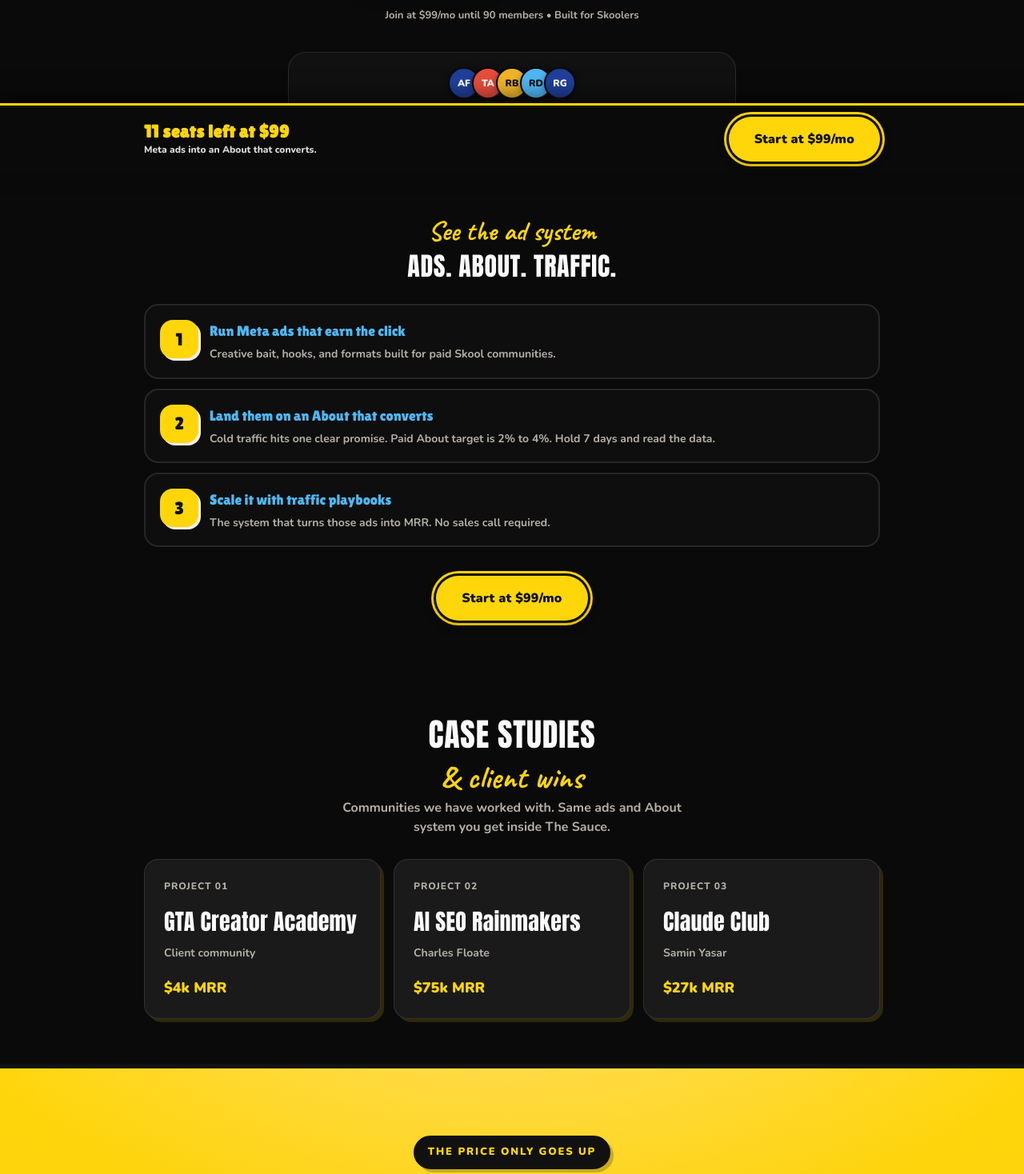
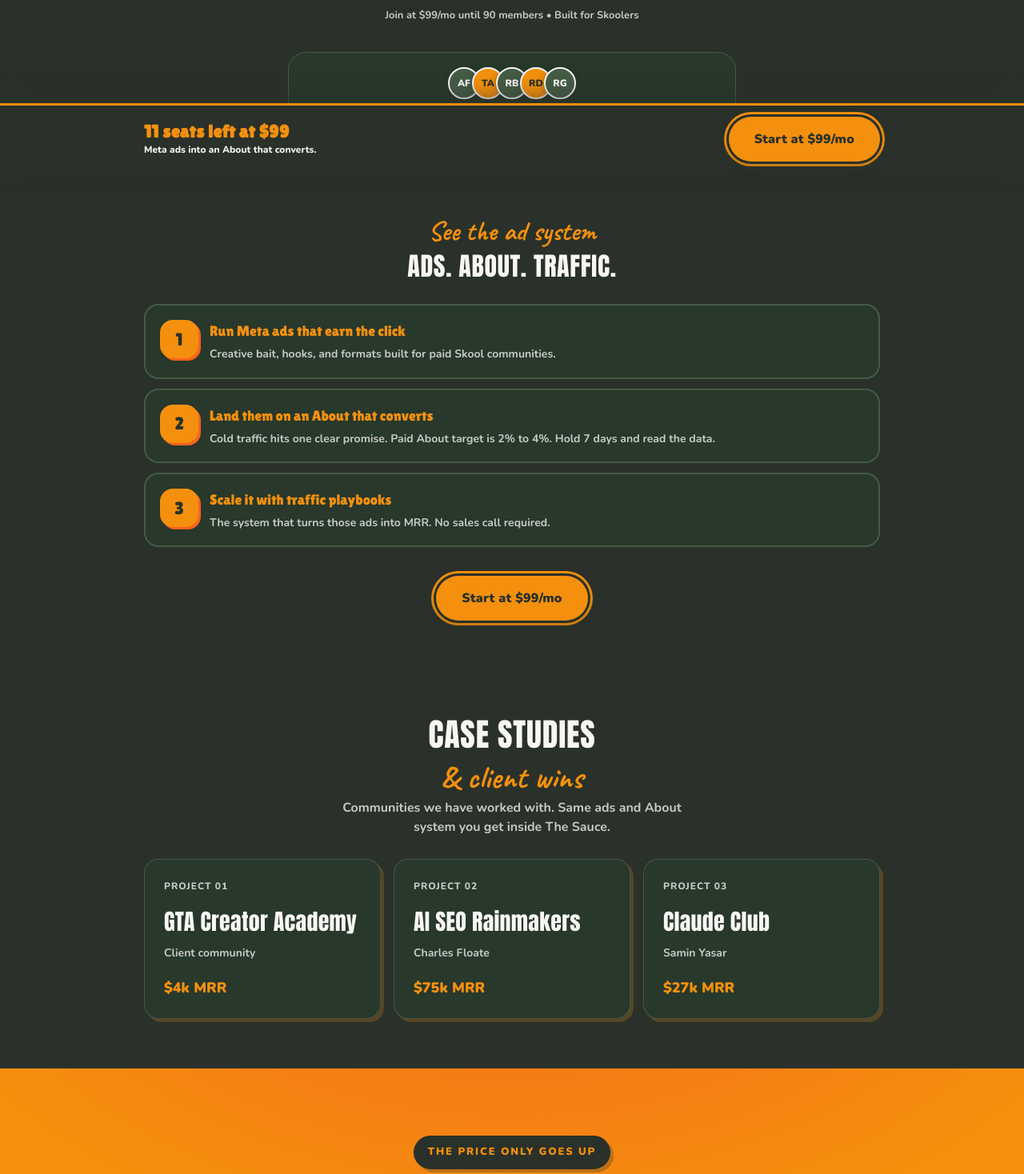
Before and after one commit to skoolnoob/sauceskool, a Next.js app: page / in a window 1280 px wide. Shown: the part 584-2052 px from the top of the page at 80% size. Built offline with nearby package versions, Linux system fonts and the light colour scheme.

Commit message:
Restyle sauceskool.com to Ryan's brand palette (#16)
Apply brand palette: background #2A312A, cards #28382B, primary buttons and ladder highlight #F4900E. Keep 79 members and 11 seats left.

```diff
--- a/app/globals.css
+++ b/app/globals.css
@@ -1,18 +1,16 @@
 :root {
---ink: #0a0a0a;
---ink2: #141414;
---card: #1a1a1a;
---line: rgba(255,255,255,0.10);
---text: #fafafa;
---muted: #b5b0a8;
---skool: #ffd60a;
---skool2: #f5c518;
---cream: #f6f0e2;
---blue: #1f3f9a;
---coral: #e74c3c;
---sky: #4fb7f2;
---gold: #f0b429;
---cta-orange: #d45a3a;
+/* Ryan brand: dark greens for surfaces, oranges for CTAs and accents. */
+--ink: #2A312A;
+--ink2: #28382B;
+--card: #28382B;
+--mid: #455B46;
+--line: rgba(255,255,255,0.14);
+--text: #f7f6f3;
+--muted: rgba(255,255,255,0.74);
+--amber: #F4900E;
+--orange: #F7631C;
+--hot: #ED5005;
+--on-amber: #2A312A;
 --font-display: "Lilita One",sans-serif;
 --font-script: "Caveat",cursive;
 --font-headline: "Anton",Impact,sans-serif;
@@ -33,8 +31,8 @@ a { color: inherit; }
 .wrap { width: min(920px, calc(100% - 40px)); margin: 0 auto; }
 
 .announce {
-background: var(--skool);
-color: #111;
+background: var(--amber);
+color: var(--on-amber);
 font-weight: 900;
 font-size: clamp(12px, 2.2vw, 14px);
 padding: 10px 16px;
@@ -43,21 +41,21 @@ letter-spacing: -0.01em;
 
 .btn {
 display: inline-flex; align-items: center; justify-content: center; gap: 8px;
-background: var(--skool); color: #111; font-weight: 900;
+background: var(--amber); color: var(--on-amber); font-weight: 900;
 font-family: var(--font-body);
 border-radius: 999px; padding: 14px 22px; text-decoration: none;
 border: 0; cursor: pointer;
-box-shadow: 0 0 0 3px #111, 0 0 0 6px var(--skool);
+box-shadow: 0 0 0 3px var(--ink), 0 0 0 6px var(--amber);
 transition: transform .15s ease, background .15s ease;
 }
 .btn-pill {
 padding: 16px 32px;
 font-size: 16px;
 letter-spacing: 0.01em;
-background: var(--skool);
-box-shadow: 0 6px 16px rgba(0,0,0,0.22), 0 0 0 3px #111, 0 0 0 6px var(--skool);
+background: var(--amber);
+box-shadow: 0 6px 16px rgba(42,49,42,0.35), 0 0 0 3px var(--ink), 0 0 0 6px var(--amber);
 }
-.btn:hover { background: var(--skool2); transform: translateY(-2px) rotate(-0.5deg); }
+.btn:hover { background: var(--amber); box-shadow: 0 6px 16px rgba(42,49,42,0.35), 0 0 0 3px var(--ink), 0 0 0 6px var(--orange); transform: translateY(-2px) rotate(-0.5deg); }
 .btn.ghost {
 background: transparent; color: var(--text);
 border: 2px solid rgba(255,255,255,0.18);
@@ -69,7 +67,7 @@ box-shadow: none;
 text-align: center;
 padding: 56px 0 48px;
 background:
-radial-gradient(900px 420px at 50% -10%, rgba(255,214,10,0.10), transparent 60%);
+radial-gradient(900px 420px at 50% -10%, rgba(244,144,14,0.16), transparent 60%);
 }
 .skoolers-brand {
   display: flex;
@@ -84,29 +82,29 @@ radial-gradient(900px 420px at 50% -10%, rgba(255,214,10,0.10), transparent 60%)
   width: min(220px, 64vw);
   height: auto;
   background: transparent;
-  filter: drop-shadow(0 6px 14px #0008);
+  filter: drop-shadow(0 6px 14px rgba(42,49,42,0.55));
 }
 
-.case-b0 { border-color: var(--blue); border-top: 4px solid var(--blue); box-shadow: 4px 4px 0 rgba(31,63,154,0.22); }
-.case-b1 { border-color: var(--coral); border-top: 4px solid var(--coral); box-shadow: 4px 4px 0 rgba(231,76,60,0.22); }
-.case-b2 { border-color: var(--gold); border-top: 4px solid var(--gold); box-shadow: 4px 4px 0 rgba(240,180,41,0.22); }
-.case-b3 { border-color: var(--sky); border-top: 4px solid var(--sky); box-shadow: 4px 4px 0 rgba(79,183,242,0.22); }
-.stat-b0 { border-color: var(--blue); box-shadow: 0 0 0 3px rgba(31,63,154,0.18); }
-.stat-b1 { border-color: var(--coral); box-shadow: 0 0 0 3px rgba(231,76,60,0.18); }
-.stat-b2 { border-color: var(--gold); box-shadow: 0 0 0 3px rgba(240,180,41,0.18); }
-.stat-b3 { border-color: var(--sky); box-shadow: 0 0 0 3px rgba(79,183,242,0.18); }
-.stat-b0 .v, .stat-b1 .v, .stat-b2 .v, .stat-b3 .v { color: var(--skool); }
+.case-b0 { border-color: var(--mid); border-top: 4px solid var(--mid); box-shadow: 4px 4px 0 rgba(69,91,70,0.35); }
+.case-b1 { border-color: var(--amber); border-top: 4px solid var(--amber); box-shadow: 4px 4px 0 rgba(244,144,14,0.28); }
+.case-b2 { border-color: var(--orange); border-top: 4px solid var(--orange); box-shadow: 4px 4px 0 rgba(247,99,28,0.28); }
+.case-b3 { border-color: var(--hot); border-top: 4px solid var(--hot); box-shadow: 4px 4px 0 rgba(237,80,5,0.28); }
+.stat-b0 { border-color: var(--mid); box-shadow: 0 0 0 3px rgba(69,91,70,0.28); }
+.stat-b1 { border-color: var(--amber); box-shadow: 0 0 0 3px rgba(244,144,14,0.22); }
+.stat-b2 { border-color: var(--orange); box-shadow: 0 0 0 3px rgba(247,99,28,0.22); }
+.stat-b3 { border-color: var(--hot); box-shadow: 0 0 0 3px rgba(237,80,5,0.22); }
+.stat-b0 .v, .stat-b1 .v, .stat-b2 .v, .stat-b3 .v { color: var(--amber); }
 
 .pill {
 display: inline-flex; gap: 8px; align-items: center; justify-content: center;
-border: 2px solid rgba(255,214,10,0.35);
-background: rgba(255,214,10,0.08);
+border: 2px solid rgba(244,144,14,0.45);
+background: rgba(244,144,14,0.10);
 border-radius: 999px; padding: 8px 14px; color: var(--muted);
 font-size: 13px; font-weight: 800;
 }
 .pill b {
 font-family: var(--font-display);
-color: var(--skool);
+color: var(--amber);
 letter-spacing: 0.02em;
 font-weight: 400;
 }
@@ -124,7 +122,7 @@ max-width: 18ch;
 text-transform: uppercase;
 }
 h1 .accent, .hero h1 .accent {
-color: var(--sky);
+color: var(--amber);
 letter-spacing: inherit;
 word-spacing: inherit;
 white-space: normal;
@@ -144,7 +142,7 @@ white-space: normal;
 }
 .sub .rapid {
 font-family: var(--font-script);
-color: var(--skool);
+color: var(--amber);
 font-size: 1.35em;
 font-weight: 700;
 letter-spacing: 0.02em;
@@ -166,8 +164,8 @@ gap: 12px;
 margin: 36px auto 0;
 padding: 18px 22px;
 max-width: 560px;
-background: rgba(255,255,255,0.03);
-border: 1px solid var(--line);
+background: var(--card);
+border: 1px solid var(--mid);
 border-radius: 22px;
 text-align: center;
 }
@@ -184,16 +182,16 @@ display: grid;
 place-items: center;
 font-size: 12px;
 font-weight: 900;
-color: #111;
-border: 2px solid var(--ink);
+color: var(--on-amber);
+border: 2px solid var(--text);
 margin-left: -10px;
-box-shadow: 0 2px 8px #0006;
+box-shadow: 0 2px 8px rgba(42,49,42,0.45);
 }
 .avatars .avatar:first-child { margin-left: 0; }
-.avatar-b0 { background: var(--blue); color: #fff; }
-.avatar-b1 { background: var(--coral); color: #fff; }
-.avatar-b2 { background: var(--gold); color: #111; }
-.avatar-b3 { background: var(--sky); color: #111; }
+.avatar-b0 { background: var(--mid); color: var(--text); }
+.avatar-b1 { background: var(--amber); color: var(--on-amber); }
+.avatar-b2 { background: var(--mid); color: var(--text); }
+.avatar-b3 { background: var(--amber); color: var(--on-amber); }
 .joined-copy {
 display: grid;
 gap: 2px;
@@ -215,7 +213,7 @@ padding: 28px 0 56px;
 }
 .featured-kicker {
 text-align: center;
-color: var(--skool);
+color: var(--amber);
 font-family: var(--font-script);
 font-size: clamp(26px, 4vw, 34px);
 margin: 0 0 8px;
@@ -239,10 +237,10 @@ text-align: left;
 margin-bottom: 36px;
 }
 .feat-step {
-border: 2px solid var(--line);
+border: 2px solid var(--mid);
 border-radius: 18px;
 padding: 18px;
-background: rgba(255,255,255,0.02);
+background: var(--card);
 display: grid;
 grid-template-columns: 48px 1fr;
 gap: 14px;
@@ -259,13 +257,13 @@ line-height: 1.45;
 font-family: var(--font-display);
 font-weight: 400;
 font-size: 18px;
-color: var(--sky);
+color: var(--amber);
 }
 .num {
-width: 48px; height: 48px; border-radius: 16px; background: var(--skool); color: #111;
+width: 48px; height: 48px; border-radius: 16px; background: var(--amber); color: var(--on-amber);
 display: grid; place-items: center;
 font-family: var(--font-display); font-size: 22px; font-weight: 400;
-box-shadow: 3px 3px 0 #f4efe6, 4px 4px 0 #111;
+box-shadow: 3px 3px 0 var(--orange);
 }
 .featured-cta { margin-top: 8px; }
 
@@ -285,23 +283,23 @@ text-transform: uppercase;
 .quotes { display: grid; gap: 16px; grid-template-columns: repeat(2, 1fr); text-align: left; }
 @media (max-width: 800px) { .quotes { grid-template-columns: 1fr; } }
 .quote {
-background: var(--cream); color: #17140f; border-radius: 20px; padding: 22px;
-border: 3px solid #111;
-box-shadow: 5px 5px 0 var(--skool);
+background: var(--card); color: var(--text); border-radius: 20px; padding: 22px;
+border: 3px solid var(--mid);
+box-shadow: 5px 5px 0 var(--amber);
 }
 .quote p { margin: 0 0 14px; font-size: 15px; font-weight: 700; }
 .quote .who { font-weight: 900; font-size: 13px; }
-.quote .meta { color: #6b645a; font-size: 12px; font-weight: 700; }
+.quote .meta { color: var(--muted); font-size: 12px; font-weight: 700; }
 
 .price {
 display: grid; gap: 18px; grid-template-columns: 1fr;
 justify-items: center;
 background:
-linear-gradient(135deg, rgba(255,214,10,0.18), transparent 45%),
+linear-gradient(135deg, rgba(244,144,14,0.16), transparent 45%),
 var(--card);
-border: 3px solid var(--skool);
+border: 3px solid var(--amber);
 border-radius: 28px; padding: 32px;
-box-shadow: 8px 8px 0 rgba(255,214,10,0.25);
+box-shadow: 8px 8px 0 rgba(244,144,14,0.28);
 }
 .price .amt {
 font-family: var(--font-headline);
@@ -322,9 +320,9 @@ border-top: 1px solid var(--line); padding: 32px 0 120px; color: var(--muted); f
 
 .sticky {
 position: fixed; left: 0; right: 0; bottom: 0; z-index: 50;
-background: #0a0a0a;
-border-top: 3px solid var(--skool);
-box-shadow: 0 -8px 24px #0008;
+background: var(--ink);
+border-top: 3px solid var(--amber);
+box-shadow: 0 -8px 24px rgba(42,49,42,0.55);
 }
 .sticky-inner {
 display: flex; gap: 14px; align-items: center; justify-content: space-between;
@@ -332,13 +330,13 @@ padding: 14px 0;
 text-align: left;
 }
 .sticky-kicker {
-color: var(--skool);
+color: var(--amber);
 font-family: var(--font-display);
 font-size: clamp(16px, 2.8vw, 22px);
 letter-spacing: 0.02em;
 line-height: 1.15;
 }
-.sticky-sub { color: #ddd; font-size: 12px; font-weight: 800; }
+.sticky-sub { color: var(--text); font-size: 12px; font-weight: 800; }
 @media (max-width: 640px) {
 .sticky-inner { flex-direction: column; align-items: stretch; text-align: center; }
 .sticky-copy { justify-items: center; display: grid; }
@@ -348,7 +346,7 @@ line-height: 1.15;
 .cases-head .script {
   display: block;
   font-family: var(--font-script);
-  color: var(--skool);
+  color: var(--amber);
   font-size: clamp(28px, 5vw, 40px);
   line-height: 0.9;
   margin-top: -6px;
@@ -370,7 +368,7 @@ line-height: 1.15;
   display: flex;
   flex-direction: column;
   justify-content: space-between;
-  box-shadow: 4px 4px 0 rgba(255,214,10,0.15);
+  box-shadow: 4px 4px 0 rgba(244,144,14,0.22);
 }
 .case-card .proj {
   font-size: 12px;
@@ -393,7 +391,7 @@ line-height: 1.15;
   font-weight: 700;
 }
 .case-card .metric {
-  color: var(--skool);
+  color: var(--amber);
   font-weight: 900;
   font-size: 18px;
 }
@@ -404,7 +402,7 @@ line-height: 1.15;
   padding: 64px 0;
 }
 .numbers-band .tag {
-  color: var(--skool);
+  color: var(--amber);
   font-size: 12px;
   letter-spacing: 0.14em;
   text-transform: uppercase;
@@ -419,14 +417,14 @@ line-height: 1.15;
 }
 .stat-card {
   background: var(--ink2);
-  border: 2px solid rgba(255,214,10,0.28);
+  border: 2px solid var(--mid);
   border-radius: 18px;
   padding: 24px 16px;
   text-align: center;
-  box-shadow: 0 0 0 3px rgba(255,214,10,0.06);
+  box-shadow: 0 0 0 3px rgba(69,91,70,0.35);
 }
 .stat-card .v {
-  color: var(--skool);
+  color: var(--amber);
   font-family: var(--font-headline);
   font-size: clamp(26px, 3.6vw, 36px);
   letter-spacing: 0.01em;
@@ -446,7 +444,7 @@ line-height: 1.15;
 
 .game-script {
   font-family: var(--font-script);
-  color: var(--skool);
+  color: var(--amber);
   font-size: clamp(32px, 5vw, 44px);
   margin: 0 0 14px;
   line-height: 1;
@@ -462,8 +460,8 @@ line-height: 1.15;
   grid-template-columns: 28px 1fr;
   gap: 12px;
   align-items: start;
-  background: var(--ink2);
-  border: 1px solid var(--line);
+  background: var(--card);
+  border: 1px solid var(--mid);
   border-radius: 14px;
   padding: 16px;
 }
@@ -471,13 +469,13 @@ line-height: 1.15;
   width: 28px;
   height: 28px;
   border-radius: 8px;
-  background: #22c55e;
-  color: #fff;
+  background: var(--amber);
+  color: var(--on-amber);
   display: grid;
   place-items: center;
   font-weight: 900;
   font-size: 16px;
-  box-shadow: 2px 2px 0 #111;
+  box-shadow: 2px 2px 0 var(--mid);
 }
 .check-item strong {
   display: block;
@@ -498,10 +496,10 @@ line-height: 1.15;
   border-radius: 20px;
   padding: 24px;
   background: var(--card);
-  border: 2px solid var(--line);
+  border: 2px solid var(--mid);
 }
-.fit-card.yes { border-color: rgba(255,214,10,0.55); }
-.fit-card.no { border-color: rgba(231,76,60,0.55); }
+.fit-card.yes { border-color: rgba(244,144,14,0.7); }
+.fit-card.no { border-color: rgba(237,80,5,0.75); }
 .fit-card h3 {
   margin: 0 0 14px;
   font-size: 20px;
@@ -516,7 +514,7 @@ line-height: 1.15;
   display: grid;
   grid-template-columns: 22px 1fr;
   gap: 10px;
-  color: #ddd;
+  color: var(--text);
   font-size: 14px;
   font-weight: 700;
   line-height: 1.4;
@@ -531,11 +529,11 @@ line-height: 1.15;
   font-weight: 900;
   flex: 0 0 auto;
 }
-.fit-card.yes .fit-mark { background: rgba(34,197,94,0.2); color: #22c55e; border: 1px solid #22c55e; }
-.fit-card.no .fit-mark { background: rgba(231,76,60,0.15); color: #e74c3c; border: 1px solid #e74c3c; }
+.fit-card.yes .fit-mark { background: var(--amber); color: var(--on-amber); border: 1px solid var(--amber); }
+.fit-card.no .fit-mark { background: var(--ink); color: var(--text); border: 1px solid var(--hot); }
 .fit-foot {
   margin-top: 28px;
-  color: var(--skool);
+  color: var(--amber);
   font-weight: 900;
   font-size: 15px;
 }
@@ -546,8 +544,8 @@ line-height: 1.15;
 }
 .price-rise .mini-pill {
   display: inline-block;
-  border: 1px solid rgba(255,214,10,0.5);
-  color: var(--skool);
+  border: 1px solid rgba(244,144,14,0.7);
+  color: var(--amber);
   border-radius: 999px;
   padding: 6px 12px;
   font-size: 11px;
@@ -583,7 +581,7 @@ line-height: 1.15;
 }
 .ladder-head {
   padding: 14px 18px;
-  color: var(--skool);
+  color: var(--amber);
   font-size: 12px;
   letter-spacing: 0.12em;
   text-transform: uppercase;
@@ -601,16 +599,16 @@ line-height: 1.15;
   font-weight: 800;
 }
 .ladder-row.current {
-  background: rgba(255,214,10,0.1);
+  background: rgba(244,144,14,0.14);
   color: var(--text);
-  border-left: 4px solid var(--skool);
+  border-left: 4px solid var(--amber);
   text-decoration: none;
   opacity: 1;
 }
-.ladder-row.next { color: #ddd; }
+.ladder-row.next { color: var(--text); }
 .ladder-row .status { font-weight: 900; white-space: nowrap; }
-.ladder-row.current .status { color: var(--cta-orange); }
-.ladder-row.next .status { color: var(--sky); }
+.ladder-row.current .status { color: var(--hot); }
+.ladder-row.next .status { color: var(--amber); }
 .ladder-cta {
   text-align: center;
   margin-top: 28px;
@@ -633,8 +631,8 @@ line-height: 1.15;
   border-radius: 4px;
   background: rgba(255,255,255,0.08);
 }
-.progress span.on { background: var(--skool); }
-.progress span.partial { background: linear-gradient(90deg, var(--skool) 55%, rgba(255,255,255,0.08) 55%); }
+.progress span.on { background: var(--amber); }
+.progress span.partial { background: linear-gradient(90deg, var(--amber) 55%, rgba(255,255,255,0.14) 55%); }
 .progress-labels {
   display: flex;
   justify-content: space-between;
@@ -647,11 +645,11 @@ line-height: 1.15;
 #ladder.section {
   padding: 84px 0 92px;
   background:
-    radial-gradient(120% 70% at 50% -20%, #ffe08a 0%, transparent 52%),
-    linear-gradient(180deg, #ffd60a 0%, #f5c518 62%, #efc010 100%);
-  color: #111;
-  border-top: 6px solid #111;
-  border-bottom: 6px solid #111;
+    radial-gradient(120% 70% at 50% -20%, #F7631C 0%, transparent 52%),
+    #F4900E;
+  color: var(--on-amber);
+  border-top: 6px solid var(--ink);
+  border-bottom: 6px solid var(--ink);
   scroll-margin-top: 12px;
 }
 #ladder .ladder-wrap {
@@ -661,17 +659,17 @@ line-height: 1.15;
   padding: 0 0 4px;
 }
 #ladder .price-rise .mini-pill {
-  background: #111;
-  color: var(--skool);
-  border: 2px solid #111;
+  background: var(--ink);
+  color: var(--amber);
+  border: 2px solid var(--ink);
   font-size: 13px;
   letter-spacing: 0.14em;
   padding: 9px 16px;
   margin-bottom: 22px;
-  box-shadow: 4px 4px 0 rgba(17, 17, 17, 0.22);
+  box-shadow: 4px 4px 0 rgba(42, 49, 42, 0.28);
 }
 #ladder .price-rise h2 {
-  color: #111;
+  color: var(--on-amber);
   font-size: clamp(46px, 7.6vw, 80px);
   line-height: 0.92;
   letter-spacing: 0.01em;
@@ -679,7 +677,7 @@ line-height: 1.15;
   margin: 0 auto 18px;
 }
 #ladder .price-rise .subline {
-  color: #1a1a1a;
+  color: var(--on-amber);
   font-size: clamp(17px, 2.2vw, 20px);
   line-height: 1.45;
   max-width: 34ch;
@@ -699,13 +697,13 @@ line-height: 1.15;
   font-size: clamp(104px, 18vw, 164px);
   line-height: 0.78;
   letter-spacing: 0.02em;
-  color: var(--skool);
-  background: #111;
+  color: var(--amber);
+  background: var(--ink);
   border-radius: 28px;
   padding: 16px 22px 20px;
   min-width: 1.45em;
   text-align: center;
-  box-shadow: 8px 8px 0 rgba(17, 17, 17, 0.28);
+  box-shadow: 8px 8px 0 rgba(42, 49, 42, 0.35);
 }
 #ladder .seats-callout-side {
   display: grid;
@@ -718,7 +716,7 @@ line-height: 1.15;
   font-size: clamp(64px, 10vw, 104px);
   line-height: 0.82;
   letter-spacing: 0.01em;
-  color: #111;
+  color: var(--on-amber);
 }
 #ladder .seats-callout-price span {
   font-size: 0.4em;
@@ -730,14 +728,14 @@ line-height: 1.15;
   letter-spacing: 0.03em;
   text-transform: uppercase;
   line-height: 1.05;
-  color: #111;
+  color: var(--on-amber);
 }
 #ladder .ladder {
   max-width: none;
-  background: #111;
-  border: 3px solid #111;
+  background: var(--ink);
+  border: 3px solid var(--ink);
   border-radius: 26px;
-  box-shadow: 10px 10px 0 #111;
+  box-shadow: 10px 10px 0 var(--ink);
 }
 #ladder .ladder-head {
   font-size: 13px;
@@ -748,8 +746,8 @@ line-height: 1.15;
   padding: 16px 22px;
 }
 #ladder .ladder-row.current {
-  background: var(--skool);
-  color: #111;
+  background: var(--amber);
+  color: var(--on-amber);
   border-left: 0;
   align-items: center;
   font-size: clamp(18px, 2.5vw, 22px);
@@ -759,15 +757,15 @@ line-height: 1.15;
   font-weight: 900;
 }
 #ladder .ladder-row.current .status {
-  color: #111;
+  color: var(--on-amber);
   font-family: var(--font-headline);
   font-weight: 400;
   font-size: clamp(26px, 3.4vw, 34px);
   letter-spacing: 0.03em;
 }
 #ladder .ladder-row.next {
-  color: #f2f2f2;
-  background: #1a1a1a;
+  color: var(--text);
+  background: var(--card);
 }
 #ladder .ladder-meter {
   position: relative;
@@ -779,7 +777,7 @@ line-height: 1.15;
   top: 0;
   z-index: 1;
   pointer-events: none;
-  color: var(--skool);
+  color: var(--amber);
 }
 #ladder .you-marker-end {
   transform: translateX(-100%);
@@ -809,7 +807,7 @@ line-height: 1.15;
   margin-top: 6px;
   border-left: 7px solid transparent;
   border-right: 7px solid transparent;
-  border-top: 8px solid var(--skool);
+  border-top: 8px solid var(--amber);
 }
 #ladder .you-marker-end .you-caret { margin-left: auto; }
 #ladder .you-marker-start .you-caret { margin-right: auto; }
@@ -825,7 +823,7 @@ line-height: 1.15;
 }
 #ladder .progress-fill {
   height: 100%;
-  background: var(--skool);
+  background: var(--amber);
 }
 #ladder .progress-ticks {
   position: absolute;
@@ -835,19 +833,19 @@ line-height: 1.15;
 #ladder .progress-labels {
   font-size: 13px;
   padding: 10px 0 18px;
-  color: #ddd;
+  color: var(--text);
 }
 #ladder .ladder-cta {
   margin-top: 22px;
-  background: #111;
-  color: #fafafa;
-  border: 3px solid #111;
+  background: var(--ink);
+  color: var(--text);
+  border: 3px solid var(--ink);
   border-radius: 26px;
   padding: 32px 24px 28px;
-  box-shadow: 10px 10px 0 rgba(17, 17, 17, 0.35);
+  box-shadow: 10px 10px 0 rgba(42, 49, 42, 0.4);
 }
 #ladder .ladder-cta .seats {
-  color: var(--skool);
+  color: var(--amber);
   font-family: var(--font-display);
   font-weight: 400;
   font-size: clamp(28px, 4.2vw, 40px);
@@ -869,7 +867,7 @@ line-height: 1.15;
   padding: 18px 28px;
 }
 #ladder .ladder-cta .fine {
-  color: #e4dfd6;
+  color: var(--muted);
   font-size: 14px;
   margin-top: 16px;
 }
@@ -905,16 +903,16 @@ line-height: 1.15;
   flex: 1 1 320px;
   max-width: calc(50% - 8px);
   background: var(--card);
-  border: 1px solid var(--line);
-  border-top: 4px solid var(--skool);
+  border: 1px solid var(--mid);
+  border-top: 4px solid var(--amber);
   border-radius: 18px;
   overflow: hidden;
-  box-shadow: 4px 4px 0 rgba(255,214,10,0.15);
+  box-shadow: 4px 4px 0 rgba(244,144,14,0.22);
   display: flex;
   flex-direction: column;
 }
 .inside-shot {
-  background: #050505;
+  background: var(--ink);
   line-height: 0;
 }
 .inside-shot img {
@@ -957,7 +955,7 @@ line-height: 1.15;
 .guide-kicker {
   display: block;
   text-align: center;
-  color: var(--skool);
+  color: var(--amber);
   font-family: var(--font-script);
   font-size: clamp(26px, 4vw, 34px);
   margin: 0 0 8px;
@@ -1021,7 +1019,7 @@ line-height: 1.15;
   gap: 10px;
 }
 .guide-related a {
-  color: var(--skool);
+  color: var(--amber);
   font-weight: 800;
   text-decoration: underline;
   text-underline-offset: 3px;
@@ -1030,12 +1028,12 @@ line-height: 1.15;
   margin-top: 36px;
   text-align: center;
   background:
-    linear-gradient(135deg, rgba(255,214,10,0.18), transparent 45%),
+    linear-gradient(135deg, rgba(244,144,14,0.16), transparent 45%),
     var(--card);
-  border: 3px solid var(--skool);
+  border: 3px solid var(--amber);
   border-radius: 28px;
   padding: 32px 24px;
-  box-shadow: 8px 8px 0 rgba(255,214,10,0.25);
+  box-shadow: 8px 8px 0 rgba(244,144,14,0.28);
 }
 .guide-cta h2 {
   text-align: center;
--- a/app/page.tsx
+++ b/app/page.tsx
@@ -276,9 +276,9 @@ export default function Home() {
  backgroundImage:
  "repeating-linear-gradient(90deg, transparent 0, transparent calc(100% / " +
  PRICE_CAP +
- " - 1px), #111 calc(100% / " +
+ " - 1px), #2A312A calc(100% / " +
  PRICE_CAP +
- " - 1px), #111 calc(100% / " +
+ " - 1px), #2A312A calc(100% / " +
  PRICE_CAP +
  "))",
  }}
```
